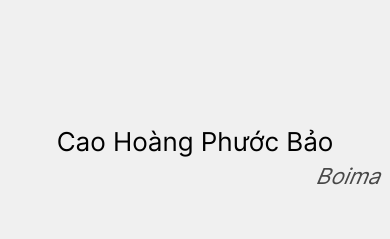
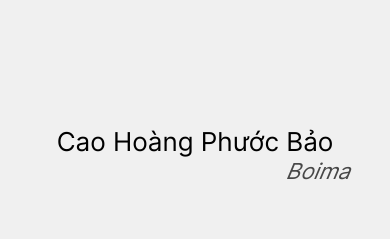
Before and after one commit to Boima12/Boima12.github.io, a React (Vite) app: page / in a window 390 px wide. Shown: the top 239 px of the page. Built offline with nearby package versions, Linux system fonts and the light colour scheme.

Commit message:
Core topTitle responsive 768 below redesign

```diff
--- a/src/pages/Core/Core.module.css
+++ b/src/pages/Core/Core.module.css
@@ -6,7 +6,7 @@ div.main {
   align-items: center;
 }
 div.main div.topTitle {
-  width: 389px;
+  max-width: 389px;
   height: 74px;
   display: flex;
   flex-direction: column;
@@ -91,7 +91,9 @@ div.main div.Spaces p.info {
   }
   div.main div.topTitle p:nth-child(2) {
     font-size: 22px;
-    margin-top: -20px;
+    position: relative;
+    top: 10px;
+    left: -30px;
   }
   div.main div.Spaces div.Body1 {
     width: 95%;
@@ -117,7 +119,9 @@ div.main div.Spaces p.info {
   }
   div.main div.topTitle p:nth-child(2) {
     font-size: 22px;
-    margin-top: -20px;
+    position: relative;
+    top: 10px;
+    left: -30px;
   }
   div.main div.Spaces div.Body1 {
     width: 95%;
--- a/src/pages/Core/Core.scss
+++ b/src/pages/Core/Core.scss
@@ -7,7 +7,7 @@ div.main {
     align-items: center;
 
     div.topTitle {
-        width: 389px;
+        max-width: 389px;
         height: 74px;
 
         display: flex;
@@ -115,7 +115,10 @@ div.main {
 
             p:nth-child(2) {
                 font-size: 22px;
-                margin-top: -20px;
+
+                position: relative;
+                top: 10px;
+                left: -30px;
             }
         }
 
```
Also changed, not shown: 1 other file (tests, documents, lock files or other folders).
